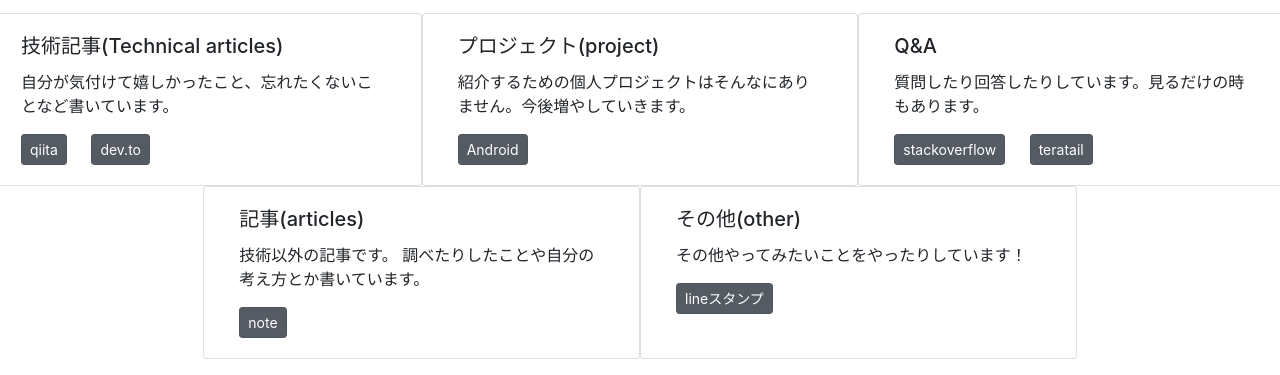
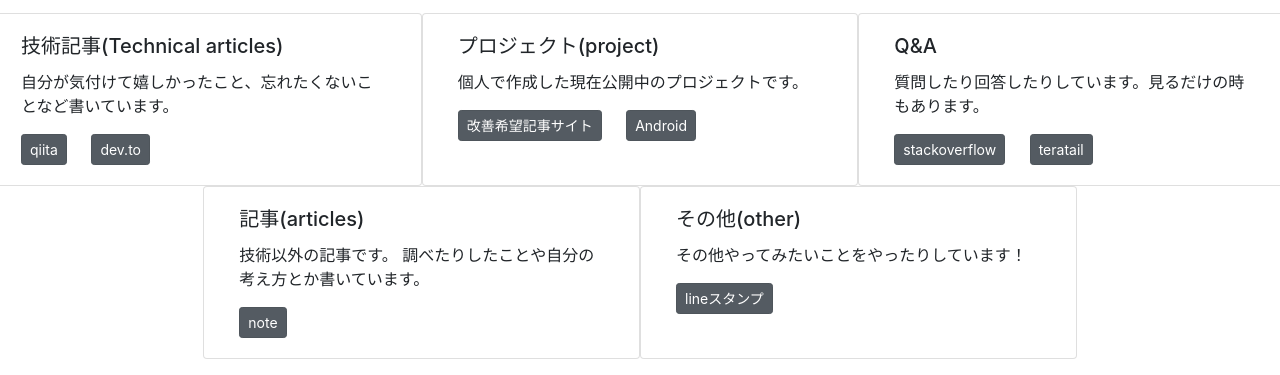
Before and after one commit to sachiko-kame/sachiko-kame.github.io, a plain HTML site: page index.html in a window 1280 px wide. Shown: the part 477-852 px from the top of the page. Drawn offline with nearby package versions, Linux system fonts and the light colour scheme.

Commit message:
Update index.html

```diff
--- a/index.html
+++ b/index.html
@@ -62,7 +62,8 @@
     <div class="card col-lg-4" style="width: 18rem;">
       <div class="card-body">
         <h5 class="card-title">プロジェクト(project)</h5>
-        <p class="card-text">紹介するための個人プロジェクトはそんなにありません。今後増やしていきます。</p>
+        <p class="card-text">個人で作成した現在公開中のプロジェクトです。</p>
+        <a href="https://kaizenkibokijisaito.com/" class="card-link btn btn-secondary btn-sm active" role="button" aria-pressed="true">改善希望記事サイト</a>
         <a href="https://play.google.com/store/apps/developer?id=mikame" class="card-link btn btn-secondary btn-sm active" role="button" aria-pressed="true">Android</a>
       </div>
     </div>
```
